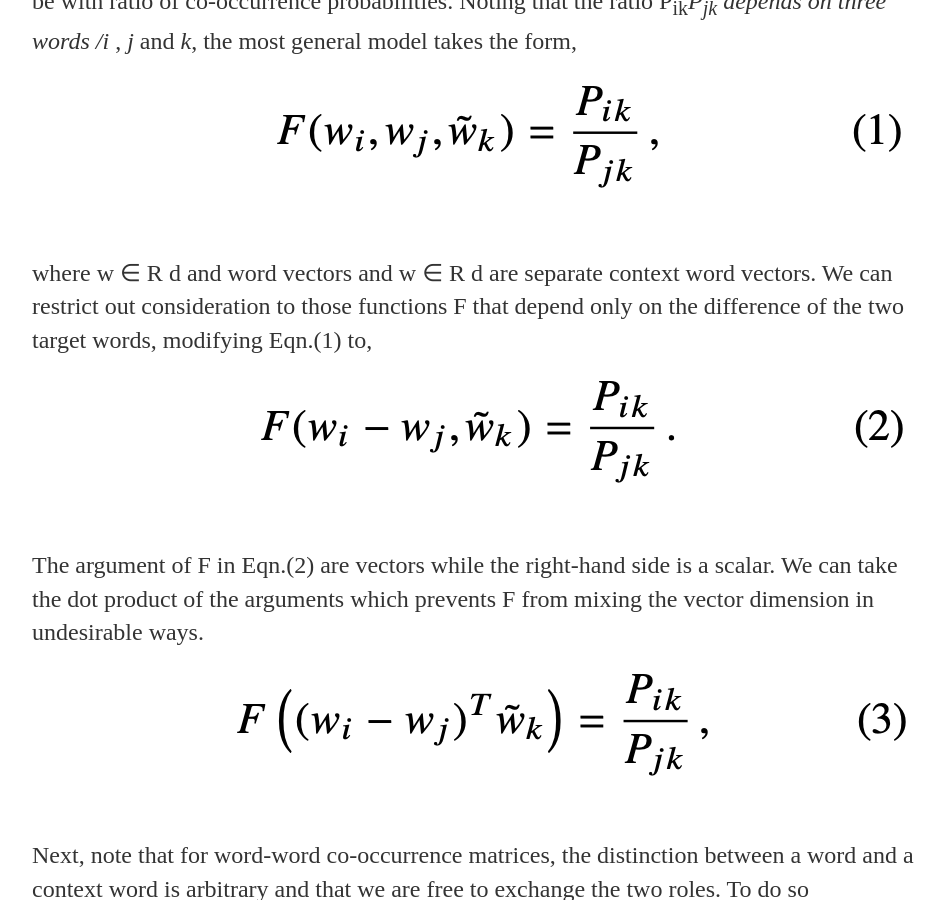
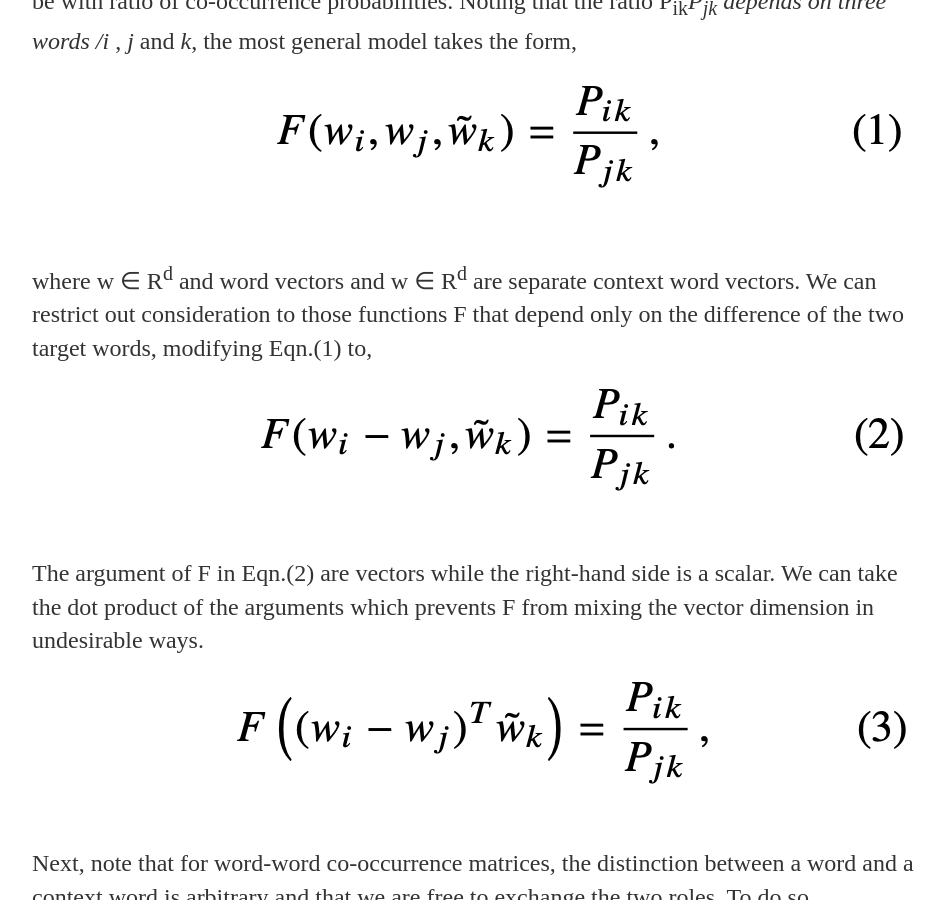
Before and after one commit to kumarUjjawal/kumarUjjawal.github.io, a Jekyll site: the page built from _posts/2019-09-23-GloVe.md, in a window 1280 px wide and 900 px high, scrolled down 1130 px. Shown: the whole window, without its empty margins (160-1105 px from the left). Built offline with Jekyll 4.4.1, drawn with Linux system fonts in a browser that asks for light colours.

Commit message:
Update 2019-09-23-GloVe.md

```diff
--- a/_posts/2019-09-23-GloVe.md
+++ b/_posts/2019-09-23-GloVe.md
@@ -15,7 +15,7 @@ For example consider two words _i_ and _j_ that exhibit a particular aspect of i
 The appropriate starting point for word vector learning should be with ratio of co-occurrence probabilities. Noting that the ratio P<sub>ik</sub>_P<sub>jk</sub> depends on three words /i_ , _j_  and _k_, the most general model takes the form,
 ![an image alt text]({{ site.baseurl }}/images/1.png "an image title")
 
-where w ∈ R d  and word vectors and w ∈ R d are separate context word vectors. We can restrict out consideration to those functions F that depend only on the difference of the two target words, modifying Eqn.(1) to,
+where w ∈ R<sup>d</sup> and word vectors and w ∈ R<sup>d</sup> are separate context word vectors. We can restrict out consideration to those functions F that depend only on the difference of the two target words, modifying Eqn.(1) to,
 ![an image alt text]({{ site.baseurl }}/images/2.png "an image title")
 
 The argument of F in Eqn.(2) are vectors while the right-hand side is a scalar.
```
